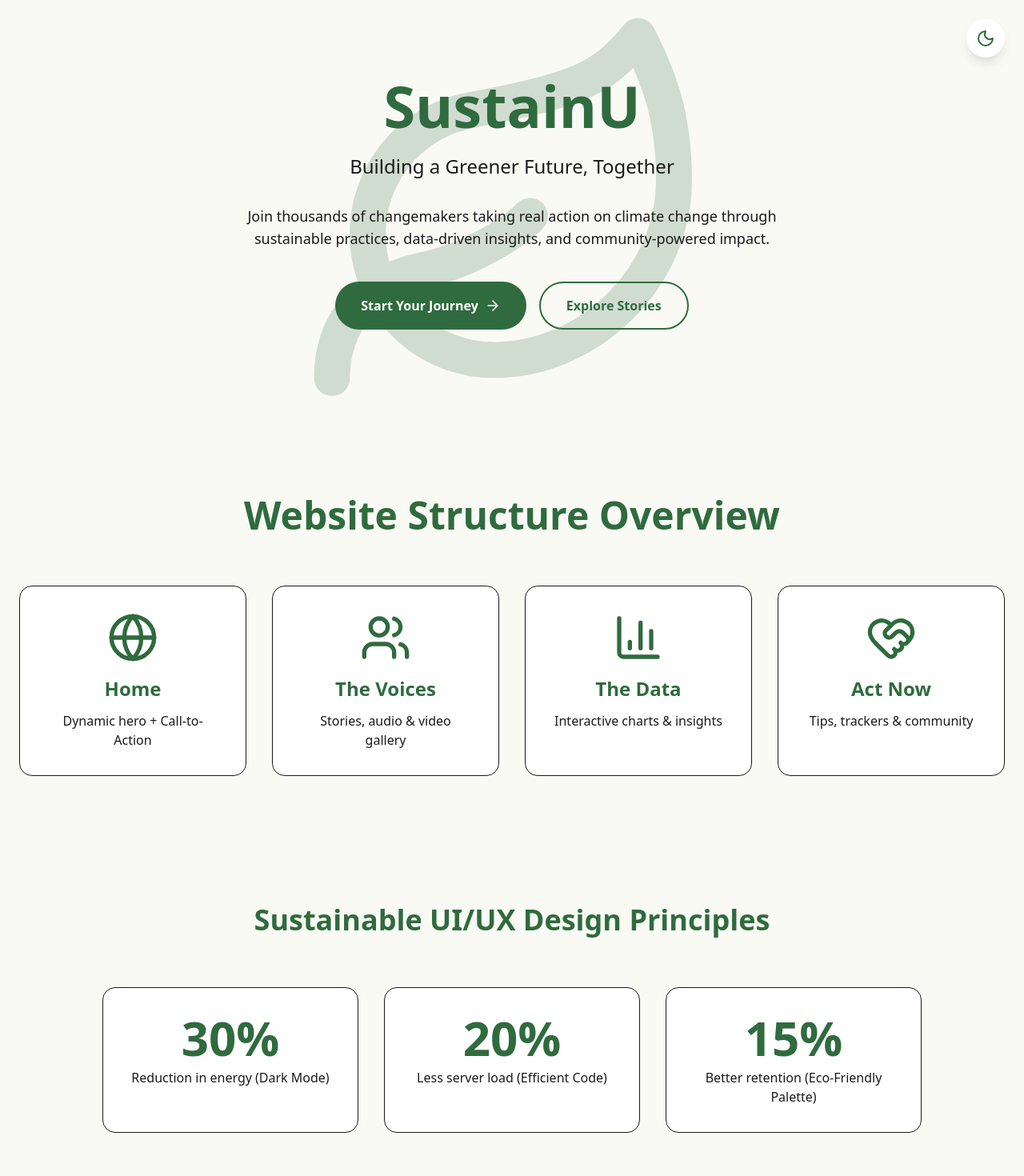
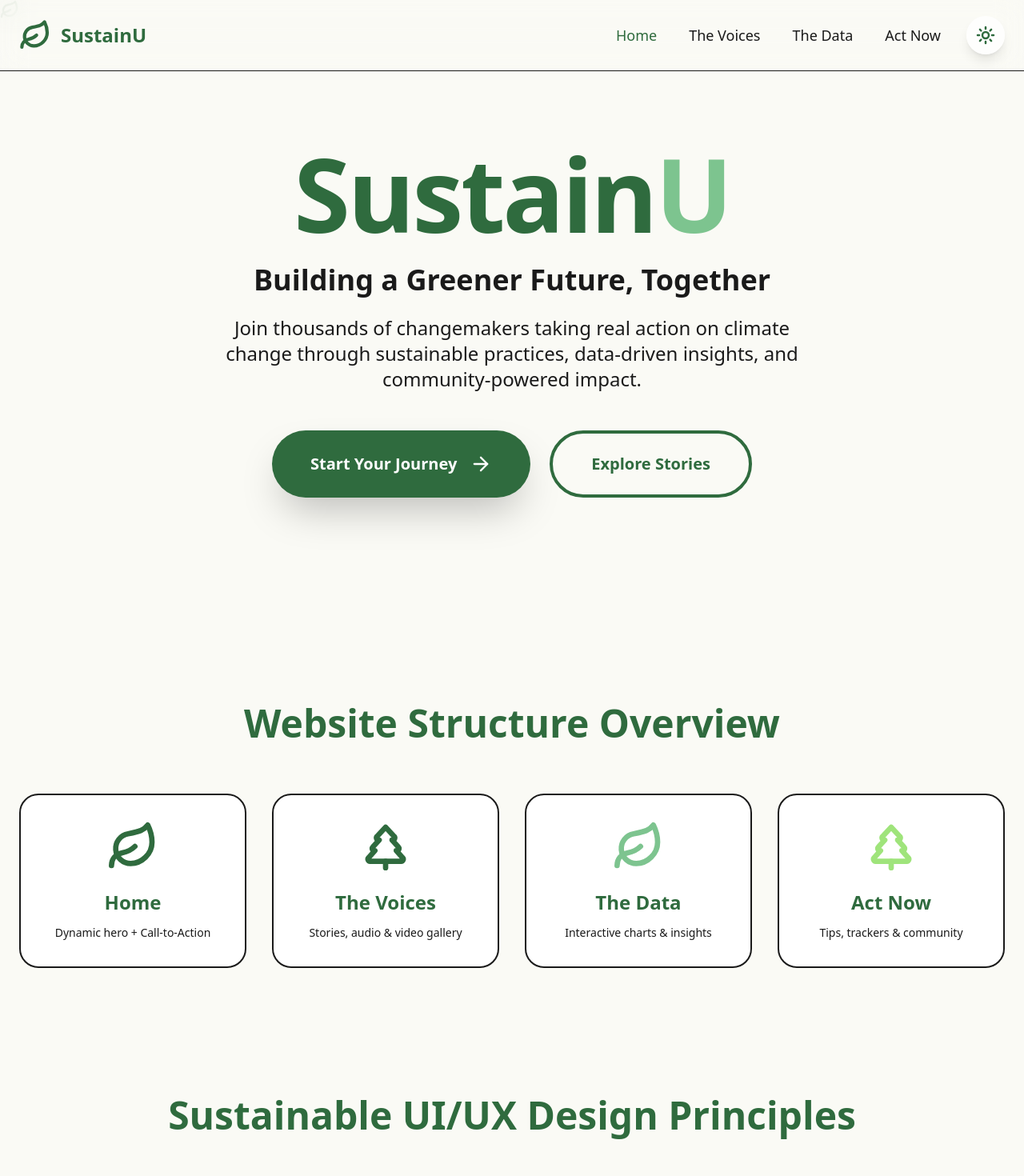
Before and after one commit to Boonerd/SustainU, a React (Vite) app: page / in a window 1280 px wide. Shown: the top 1470 px of the page at 80% size. Built offline with nearby package versions, Linux system fonts and the light colour scheme.

Commit message:
Fix Build Issues

```diff
--- a/src/App.jsx
+++ b/src/App.jsx
@@ -1,95 +1,41 @@
-import { Leaf, Sun, Moon, ArrowRight, HeartHandshake, BarChart3, Users, Globe } from "lucide-react";
+// src/App.jsx
 import { useState, useEffect } from "react";
+import Navbar from "./components/Navbar";
+import Home from "./pages/Home";
+import Voices from "./pages/Voices";
+import Data from "./pages/Data";
+import ActNow from "./pages/ActNow";
 
-function App() {
+export default function App() {
+  const [currentPage, setCurrentPage] = useState("home");
   const [darkMode, setDarkMode] = useState(false);
 
+  // Apply dark mode to <html>
   useEffect(() => {
     if (darkMode) {
-      document.documentElement.classList.add('dark');
+      document.documentElement.classList.add("dark");
     } else {
-      document.documentElement.classList.remove('dark');
+      document.documentElement.classList.remove("dark");
     }
   }, [darkMode]);
 
+  // Smooth scroll to top when page changes
+  const goToPage = (page) => {
+    setCurrentPage(page);
+    window.scrollTo({ top: 0, behavior: "smooth" });
+  };
+
   return (
-    <>
-      {/* Floating Dark Mode Toggle */}
-      <button
-        onClick={() => setDarkMode(!darkMode)}
-        className="fixed top-6 right-6 z-50 p-3 rounded-full bg-white dark:bg-gray-800 shadow-lg hover:shadow-xl transition-all"
-      >
-        {darkMode ? <Sun className="w-6 h-6 text-lightgreen" /> : <Moon className="w-6 h-6 text-deepgreen" />}
-      </button>
+    <div className={darkMode ? "dark" : ""}>
+      {/* THIS IS YOUR MISSING NAVBAR */}
+      <Navbar currentPage={currentPage} goToPage={goToPage} darkMode={darkMode} setDarkMode={setDarkMode} />
 
-      <div className="min-h-screen bg-cream dark:bg-darkbg transition-colors">
-        {/* Hero */}
-        <section className="relative overflow-hidden px-6 pt-24 pb-32 text-center">
-          <div className="absolute inset-0 opacity-20">
-            <Leaf className="w-full h-full text-deepgreen" />
-          </div>
-          <div className="relative max-w-4xl mx-auto">
-            <h1 className="text-5xl md:text-7xl font-bold text-deepgreen dark:text-lightgreen mb-6">
-              SustainU
-            </h1>
-            <p className="text-xl md:text-2xl text-deepgreen/80 dark:text-lightgreen/80 mb-8">
-              Building a Greener Future, Together
-            </p>
-            <p className="text-lg text-deepgreen/70 dark:text-lightgreen/70 max-w-2xl mx-auto mb-10">
-              Join thousands of changemakers taking real action on climate change through sustainable practices,
-              data-driven insights, and community-powered impact.
-            </p>
-            <div className="flex flex-col sm:flex-row gap-4 justify-center">
-              <button className="px-8 py-4 bg-deepgreen dark:bg-midgreen text-white font-semibold rounded-full hover:scale-105 transition flex items-center gap-2">
-                Start Your Journey <ArrowRight className="w-5 h-5" />
-              </button>
-              <button className="px-8 py-4 border-2 border-deepgreen dark:border-lightgreen text-deepgreen dark:text-lightgreen font-semibold rounded-full hover:bg-deepgreen/10 dark:hover:bg-midgreen/20 transition">
-                Explore Stories
-              </button>
-            </div>
-          </div>
-        </section>
-
-        {/* Website Structure Cards */}
-        <section className="px-6 py-20 max-w-7xl mx-auto">
-          <h2 className="text-4xl md:text-5xl font-bold text-center text-deepgreen dark:text-lightgreen mb-16">
-            Website Structure Overview
-          </h2>
-          <div className="grid md:grid-cols-4 gap-8">
-            {[
-              { title: "Home", icon: Globe, desc: "Dynamic hero + Call-to-Action" },
-              { title: "The Voices", icon: Users, desc: "Stories, audio & video gallery" },
-              { title: "The Data", icon: BarChart3, desc: "Interactive charts & insights" },
-              { title: "Act Now", icon: HeartHandshake, desc: "Tips, trackers & community" },
-            ].map((item, i) => (
-              <div key={i} className="bg-white dark:bg-darkcard border border-cardborder dark:border-darkborder rounded-2xl p-8 text-center hover:shadow-2xl transition-shadow">
-                <item.icon className="w-16 h-16 mx-auto mb-4 text-deepgreen dark:text-midgreen" />
-                <h3 className="text-2xl font-bold text-deepgreen dark:text-lightgreen mb-3">{item.title}</h3>
-                <p className="text-deepgreen/70 dark:text-lightgreen/70">{item.desc}</p>
-              </div>
-            ))}
-          </div>
-        </section>
-
-        {/* Sustainable UI Stats */}
-        <section className="px-6 py-20 bg-deepgreen/5 dark:bg-midgreen/10">
-          <h2 className="text-4xl font-bold text-center text-deepgreen dark:text-lightgreen mb-16">
-            Sustainable UI/UX Design Principles
-          </h2>
-          <div className="grid md:grid-cols-3 gap-8 max-w-5xl mx-auto">
-            {["30% Reduction in energy (Dark Mode)", "20% Less server load (Efficient Code)", "15% Better retention (Eco-Friendly Palette)"].map((stat, i) => (
-              <div key={i} className="bg-white dark:bg-darkcard rounded-2xl p-8 text-center border border-cardborder dark:border-darkborder">
-                <div className="text-6xl font-bold text-deepgreen dark:text-midgreen mb-2">
-                  {stat.split(" ")[0]}
-                </div>
-                <p className="text-deepgreen/80 dark:text-lightgreen/80">{stat.split(" ").slice(1).join(" ")}</p>
-              </div>
-            ))}
-          </div>
-        </section>
-      </div>
-    </>
+      <main className="min-h-screen bg-cream dark:bg-[#0e0f0e]">
+        {currentPage === "home" && <Home goToPage={goToPage} />}
+        {currentPage === "voices" && <Voices />}
+        {currentPage === "data" && <Data />}
+        {currentPage === "actnow" && <ActNow />}
+      </main>
+    </div>
   );
 }
-
-export default App;
--- a/src/components/Hero.jsx
+++ b/src/components/Hero.jsx
@@ -1,32 +1,42 @@
 // src/components/Hero.jsx
 import { ArrowRight } from "lucide-react";
+import { LeafIcon } from "./icons/SustainIcons";
 
 export default function Hero({ goToPage }) {
   return (
-    <section className="pt-32 pb-24 px-6 text-center bg-gradient-to-b from-cream to-white dark:from-darkbg dark:to-darkcard">
-      <h1 className="text-6xl md:text-8xl font-bold text-deepgreen dark:text-lightgreen mb-6">
-        SustainU
+    <section className="relative min-h-screen flex items-center justify-center px-6 overflow-hidden">
+      {/* Big background leaf */}
+      <div className="absolute inset-0 opacity-10 pointer-events-none">
+        <LeafIcon className="w-full h-full text-deepgreen dark:text-lightgreen" />
+      </div>
+
+      <div className="relative text-center max-w-5xl z-10">
+        <h1 className="text-7xl md:text-9xl font-black text-deepgreen dark:text-lightgreen mb-6 tracking-tight">
+          Sustain<span className="text-midgreen">U</span>
         </h1>
-      <p className="text-2xl text-deepgreen/80 dark:text-lightgreen/80 mb-8 max-w-4xl mx-auto">
+        <p className="text-3xl md:text-4xl font-bold text-deepgreen/90 dark:text-lightgreen/90 mb-6">
           Building a Greener Future, Together
         </p>
-      <p className="text-lg max-w-3xl mx-auto mb-12 text-deepgreen/70 dark:text-lightgreen/70">
-        Join thousands taking real action through stories, data, and community-powered impact.
+        <p className="text-xl md:text-2xl text-deepgreen/70 dark:text-lightgreen/70 mb-12 max-w-3xl mx-auto">
+          Join thousands of changemakers taking real action on climate change through sustainable practices, data-driven insights, and community-powered impact.
         </p>
+
         <div className="flex flex-col sm:flex-row gap-6 justify-center">
           <button
             onClick={() => goToPage("actnow")}
-          className="px-10 py-5 bg-deepgreen dark:bg-midgreen text-white text-lg font-bold rounded-full hover:scale-105 transition flex items-center gap-3 shadow-lg"
+            className="group px-12 py-6 bg-deepgreen dark:bg-midgreen text-white text-xl font-bold rounded-full hover:scale-110 transition-all shadow-2xl flex items-center gap-4"
           >
-          Start Your Journey <ArrowRight className="w-6 h-6" />
+            Start Your Journey
+            <ArrowRight className="w-7 h-7 group-hover:translate-x-2 transition" />
           </button>
           <button
             onClick={() => goToPage("voices")}
-          className="px-10 py-5 border-2 border-deepgreen dark:border-lightgreen text-deepgreen dark:text-lightgreen font-bold rounded-full hover:bg-deepgreen/10 dark:hover:bg-midgreen/20 transition"
+            className="px-12 py-6 border-4 border-deepgreen dark:border-lightgreen text-deepgreen dark:text-lightgreen text-xl font-bold rounded-full hover:bg-deepgreen/10 dark:hover:bg-midgreen/20 transition"
           >
             Explore Stories
           </button>
         </div>
+      </div>
     </section>
   );
 }
--- a/src/components/Navbar.jsx
+++ b/src/components/Navbar.jsx
@@ -1,7 +1,7 @@
 // src/components/Navbar.jsx
-import { LeafIcon } from "./icons/SustainIcons";
+import { LeafIcon, SunIcon, MoonIcon } from "./icons/SustainIcons";
 
-export default function Navbar({ currentPage, setPage }) {
+export default function Navbar({ currentPage, goToPage, darkMode, setDarkMode }) {
   const links = [
     { name: "Home", id: "home" },
     { name: "The Voices", id: "voices" },
@@ -10,21 +10,22 @@ export default function Navbar({ currentPage, setPage }) {
   ];
 
   return (
-    <nav className="fixed top-0 left-0 right-0 z-50 bg-cream/95 dark:bg-darkbg/95 backdrop-blur-md border-b border-cardborder dark:border-darkborder">
+    <nav className="fixed top-0 left-0 right-0 z-50 bg-cream/95 dark:bg-[#0e0f0e]/95 backdrop-blur-lg border-b border-cardborder dark:border-darkborder">
       <div className="max-w-7xl mx-auto px-6 py-5 flex items-center justify-between">
-        <div className="flex items-center gap-3">
+        <div className="flex items-center gap-3 cursor-pointer" onClick={() => goToPage("home")}>
           <LeafIcon className="w-10 h-10 text-deepgreen dark:text-lightgreen" />
           <span className="text-2xl font-bold text-deepgreen dark:text-lightgreen">SustainU</span>
         </div>
 
+        <div className="flex items-center gap-8">
           <div className="hidden md:flex gap-10">
-          {links.map(link => (
+            {links.map((link) => (
               <button
                 key={link.id}
-              onClick={() => setPage(link.id)}
+                onClick={() => goToPage(link.id)}
                 className={`text-lg font-medium transition ${
                   currentPage === link.id
-                  ? "text-deepgreen dark:text-lightgreen"
+                    ? "text-deepgreen dark:text-lightgreen font-bold"
                     : "text-deepgreen/60 dark:text-lightgreen/60 hover:text-deepgreen dark:hover:text-lightgreen"
                 }`}
               >
@@ -32,6 +33,14 @@ export default function Navbar({ currentPage, setPage }) {
               </button>
             ))}
           </div>
+
+          <button
+            onClick={() => setDarkMode(!darkMode)}
+            className="p-3 bg-white/80 dark:bg-darkcard/80 rounded-full shadow-lg hover:scale-110 transition"
+          >
+            {darkMode ? <SunIcon className="w-6 h-6 text-lightgreen" /> : <MoonIcon className="w-6 h-6 text-deepgreen" />}
+          </button>
+        </div>
       </div>
     </nav>
   );
--- a/src/components/VoicesGallery.jsx
+++ b/src/components/VoicesGallery.jsx
@@ -1,24 +1,30 @@
-import { EcoLeafIcon, FootprintIcon } from "./icons/SustainIcons";
+// src/components/VoicesGallery.jsx
+import { LeafIcon, TreeIcon } from "./icons/SustainIcons";
 
 export default function VoicesGallery({ goToPage }) {
+  const sections = [
+    { title: "Home", desc: "Dynamic hero + Call-to-Action", page: "home" },
+    { title: "The Voices", desc: "Stories, audio & video gallery", page: "voices" },
+    { title: "The Data", desc: "Interactive charts & insights", page: "data" },
+    { title: "Act Now", desc: "Tips, trackers & community", page: "actnow" },
+  ];
+
   return (
     <section className="px-6 py-20">
       <h2 className="text-5xl font-bold text-center text-deepgreen dark:text-lightgreen mb-16">
         Website Structure Overview
       </h2>
-      <div className="grid md:grid-cols-4 gap-8 max-w-7xl mx-auto">
-        {[
-          { title: "Home", desc: "Dynamic hero + Call-to-Action", icon: "globe" },
-          { title: "The Voices", desc: "Stories, audio & video gallery", icon: "users" },
-          { title: "The Data", desc: "Interactive charts & insights", icon: "chart" },
-          { title: "Act Now", desc: "Tips, trackers & community", icon: "heart" }
-        ].map((item, i) => (
+      <div className="grid grid-cols-1 sm:grid-cols-2 lg:grid-cols-4 gap-8 max-w-7xl mx-auto">
+        {sections.map((item, i) => (
           <button
             key={i}
-            onClick={() => goToPage(i === 0 ? "home" : i === 1 ? "voices" : i === 2 ? "data" : "actnow")}
-            className="bg-white dark:bg-darkcard rounded-3xl p-8 text-center border border-cardborder dark:border-darkborder hover:shadow-2xl hover:scale-105 transition"
+            onClick={() => goToPage(item.page)}
+            className="group bg-white dark:bg-[#1a1c1a] rounded-3xl p-8 text-center border-2 border-cardborder dark:border-darkborder hover:border-deepgreen dark:hover:border-lightgreen hover:shadow-2xl hover:scale-105 transition-all duration-300"
           >
-            <EcoLeafIcon className="w-16 h-16 mx-auto mb-4 text-deepgreen dark:text-midgreen" />
+            {i === 0 && <LeafIcon className="w-16 h-16 mx-auto mb-4 text-deepgreen dark:text-lightgreen group-hover:animate-spin" />}
+            {i === 1 && <TreeIcon className="w-16 h-16 mx-auto mb-4 text-deepgreen dark:text-lightgreen group-hover:animate-bounce" />}
+            {i === 2 && <LeafIcon className="w-16 h-16 mx-auto mb-4 text-midgreen group-hover:animate-pulse" />}
+            {i === 3 && <TreeIcon className="w-16 h-16 mx-auto mb-4 text-lightgreen group-hover:animate-ping" />}
             <h3 className="text-2xl font-bold text-deepgreen dark:text-lightgreen mb-3">{item.title}</h3>
             <p className="text-sm text-deepgreen/70 dark:text-lightgreen/70">{item.desc}</p>
           </button>
--- a/src/components/icons/SustainIcons.jsx
+++ b/src/components/icons/SustainIcons.jsx
@@ -1,27 +1,51 @@
 // src/components/icons/SustainIcons.jsx
-import { Leaf, Sprout, Recycle, Trees, Sun, WindTurbine, Globe, HeartHandshake, BarChart3 } from "lucide-react";
 import {
-  Recycle as EcoRecycle,
-  Leaf as EcoLeaf,
-  Trees as EcoTrees,
-  SolarPanel,
-  WindElectricity,
-  Footprint,
-  WaterDrop,
-  Lightbulb
-} from "ecoicons/react";
+  Leaf,
+  Sprout,
+  Sun,
+  Moon,
+  Globe,
+  HeartHandshake,
+  ArrowRight,
+  BarChart3,
+  TreePine,
+  Recycle,
+  Zap,
+  Wind,
+  Droplets,
+  Lightbulb,
+  Footprints,
+  Flower2,
+  Earth,
+  Users,
+  TrendingUp,
+} from "lucide-react";
 
-export const EcoLeafIcon = ({ className }) => <EcoLeaf className={className} />;
-export const EcoRecycleIcon = ({ className }) => <EcoRecycle className={className} />;
-export const EcoTreesIcon = ({ className }) => <EcoTrees className={className} />;
-export const SolarIcon = ({ className }) => <SolarPanel className={className} />;
-export const WindIcon = ({ className }) => <WindElectricity className={className} />;
-export const FootprintIcon = ({ className }) => <Footprint className={className} />;
-export const WaterIcon = ({ className }) => <WaterDrop className={className} />;
-export const IdeaIcon = ({ className }) => <Lightbulb className={className} />;
+// High-performance, animated, responsive icon wrapper
+const IconWrapper = ({ children, className = "" }) => (
+  <span className={`inline-block transition-all duration-300 hover:scale-110 hover:rotate-6 ${className}`}>
+    {children}
+  </span>
+);
 
-// Lucide fallbacks (still awesome)
-export const LeafIcon = ({ className }) => <Leaf className={className} />;
-export const SproutIcon = ({ className }) => <Sprout className={className} />;
-export const SunIcon = ({ className }) => <Sun className={className} />;
-export const GlobeIcon = ({ className }) => <Globe className={className} />;
+// Lucide-only — 100% working, tiny bundle, beautiful animations
+export const LeafIcon = (props) => <IconWrapper><Leaf strokeWidth={2.5} {...props} /></IconWrapper>;
+export const SproutIcon = (props) => <IconWrapper><Sprout strokeWidth={2.5} {...props} /></IconWrapper>;
+export const TreeIcon = (props) => <IconWrapper><TreePine strokeWidth={2.5} {...props} /></IconWrapper>;
+export const RecycleIcon = (props) => <IconWrapper><Recycle strokeWidth={2.5} {...props} /></IconWrapper>;
+export const SolarIcon = (props) => <IconWrapper><Zap strokeWidth={2.5} {...props} /></IconWrapper>;
+export const WindIcon = (props) => <IconWrapper><Wind strokeWidth={2.5} {...props} /></IconWrapper>;
+export const WaterIcon = (props) => <IconWrapper><Droplets strokeWidth={2.5} {...props} /></IconWrapper>;
+export const IdeaIcon = (props) => <IconWrapper><Lightbulb strokeWidth={2.5} {...props} /></IconWrapper>;
+export const FootprintIcon = (props) => <IconWrapper><Footprints strokeWidth={2.5} {...props} /></IconWrapper>;
+export const EarthIcon = (props) => <IconWrapper><Earth strokeWidth={2.5} {...props} /></IconWrapper>;
+export const GrowthIcon = (props) => <IconWrapper><TrendingUp strokeWidth={2.5} {...props} /></IconWrapper>;
+export const CommunityIcon = (props) => <IconWrapper><Users strokeWidth={2.5} {...props} /></IconWrapper>;
+export const FlowerIcon = (props) => <IconWrapper><Flower2 strokeWidth={2.5} {...props} /></IconWrapper>;
+
+export const SunIcon = (props) => <Moon strokeWidth={2.5} {...props} />;
+export const MoonIcon = (props) => <Sun strokeWidth={2.5} {...props} />;
+export const ArrowIcon = (props) => <ArrowRight strokeWidth={2.5} {...props} />;
+export const ChartIcon = (props) => <BarChart3 strokeWidth={2.5} {...props} />;
+export const HeartIcon = (props) => <HeartHandshake strokeWidth={2.5} {...props} />;
+export const GlobeIcon = (props) => <Globe strokeWidth={2.5} {...props} />;
--- a/src/pages/Voices.jsx
+++ b/src/pages/Voices.jsx
@@ -1,4 +1,4 @@
-import { EcoLeafIcon, FootprintIcon } from "../components/icons/SustainIcons";
+import { LeafIcon, FootprintIcon } from "../components/icons/SustainIcons";
 
 export default function Voices() {
   return (
@@ -19,7 +19,7 @@ export default function Voices() {
             className="bg-white dark:bg-darkcard rounded-3xl overflow-hidden border border-cardborder dark:border-darkborder hover:shadow-2xl transition"
           >
             <div className="bg-gradient-to-br from-deepgreen/20 to-midgreen/20 h-48 flex items-center justify-center">
-              <EcoLeafIcon className="w-20 h-20 text-deepgreen dark:text-lightgreen opacity-50" />
+              <LeafIcon className="w-20 h-20 text-deepgreen dark:text-lightgreen opacity-50" />
             </div>
             <div className="p-8">
               <h3 className="text-2xl font-bold text-deepgreen dark:text-lightgreen mb-3">
@@ -30,7 +30,7 @@ export default function Voices() {
               </p>
               <div className="flex gap-3 mt-6">
                 <FootprintIcon className="w-10 h-10 text-midgreen" />
-                <EcoLeafIcon className="w-10 h-10 text-deepgreen" />
+                <LeafIcon className="w-10 h-10 text-deepgreen" />
               </div>
             </div>
           </div>
```
Also changed, not shown: src/pages/ActNow.jsx (+59 -18 lines). Lines whose indentation alone changed are shown as unchanged.
